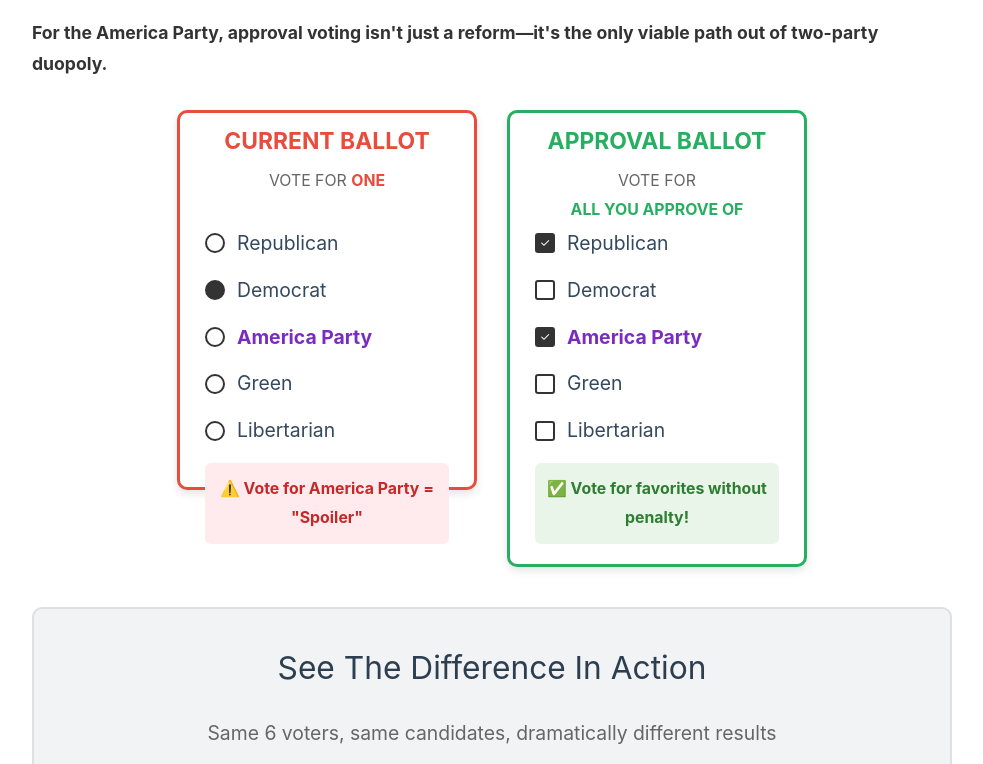
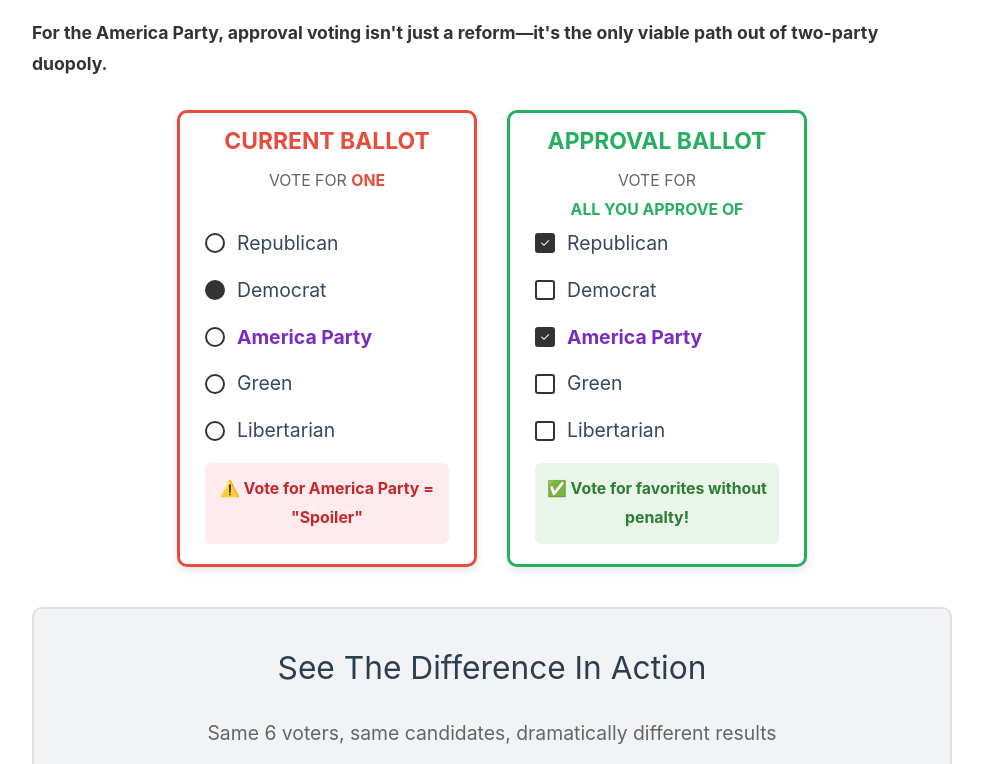
Before and after one commit to ClayShentrup/approval-voting, a plain HTML site: page index.html in a window 1280 px wide. Shown: the part 656-1420 px from the top of the page, without its empty margins (148-1131 px from the left). Drawn offline with Linux system fonts and the light colour scheme.

Commit message:
Update index.html

```diff
--- a/index.html
+++ b/index.html
@@ -489,7 +489,7 @@
             <p><strong>For the America Party, approval voting isn't just a reform—it's the only viable path out of two-party duopoly.</strong></p>
 
             <div style="display: flex; gap: 30px; justify-content: center; margin: 30px 0; flex-wrap: wrap;">
-                <div style="background: white; border: 3px solid #e74c3c; border-radius: 10px; padding: 8px 25px 20px 25px; width: 300px; box-shadow: 0 4px 8px rgba(0,0,0,0.1); height: 380px;">
+                <div style="background: white; border: 3px solid #e74c3c; border-radius: 10px; padding: 8px 25px 20px 25px; width: 300px; box-shadow: 0 4px 8px rgba(0,0,0,0.1);">
                     <div style="text-align: center; margin-bottom: 25px; height: 80px;">
                         <h3 style="color: #e74c3c; margin: 0 0 5px 0; font-size: 1.3em;">CURRENT BALLOT</h3>
                         <p style="color: #666; font-size: 0.9em; margin: 0;">VOTE FOR <span style="color: #e74c3c; font-weight: bold;">ONE</span></p>
```
